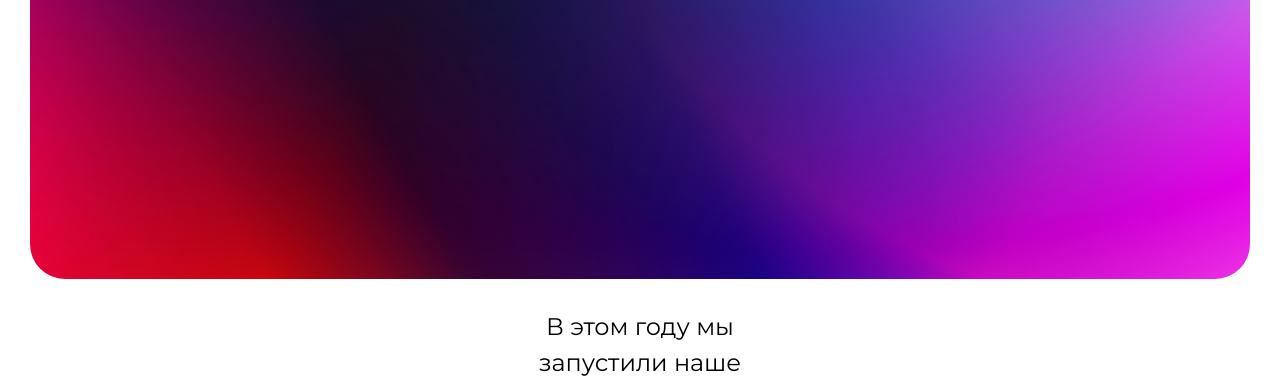
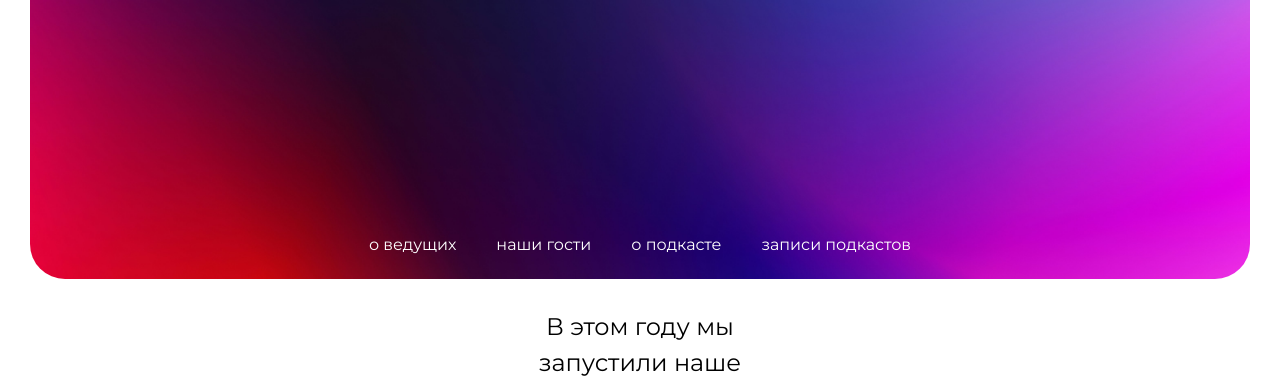
Before and after one commit to GavrilovaMilena/zavtrashow, a plain HTML site: page index.html in a window 1280 px wide. Shown: the part 401-789 px from the top of the page. Drawn offline with Linux system fonts and the light colour scheme.

Commit message:
menu
menu

```diff
--- a/index.html
+++ b/index.html
@@ -12,15 +12,20 @@
     <div class="title_container">
       <h1 class="title_text">Завтра подумаем</h1>
       <p class="title_subtitle">Подкаст шоу</p>
+      <div class="menu_container">
+        <a class="menu_text" href="#about">о ведущих</a>
+        <a class="menu_text">наши гости</a>
+        <a class="menu_text">о подкасте</a>
+        <a class="menu_text">записи подкастов</a>
     </div>
-    <div class="menu_container"></div>
+    </div>
     <div class="about-show_container">
       <h2 class="about-show_text">
         В этом году мы запустили наше подкаст шоу - Завтра подумаем. Впереди нас
         с вами ждет много нового и интересного!
       </h2>
     </div>
-    <div class="about_presenters">
+    <div class="about_presenters" id="about">
       <h2 class="about_presenters_title">О ведущих</h2>
       <div class="text_container">
         <p class="about_presenters_text">Привет! Милена и Диана - это мы!</p>
--- a/styles.scss
+++ b/styles.scss
@@ -1,3 +1,7 @@
+html {
+  scroll-behavior: smooth;
+}
+
 h1 {
   margin: 0;
 }
@@ -28,6 +32,7 @@ body {
     justify-content: center;
     align-items: center;
     flex-direction: column;
+    position: relative;
     .title_text {
       display: flex;
       align-items: center;
@@ -43,7 +48,23 @@ body {
     }
   }
   .menu_container {
-
+    display: flex;
+    bottom: 25px;
+    position: absolute;
+    .menu_text {
+      cursor: pointer;
+      transition: 0.5s;
+      margin-right: 40px;
+      text-decoration: none;
+      color: white;
+    }
+    .menu_text:hover {
+      color: #f0931b;
+      transition: 0.5s;
+    }
+    .menu_text:last-child {
+      margin-right: 0;
+    }
   }
   .about-show_container {
     color: black;
@@ -66,7 +87,7 @@ body {
     flex-direction: column;
     .about_presenters_title {
       font-weight: 400;
-      text-transform: uppercase
+      text-transform: uppercase;
     }
     .text_container {
       margin: 30px 300px;
```
Also changed, not shown: styles.css, 1 other file.
